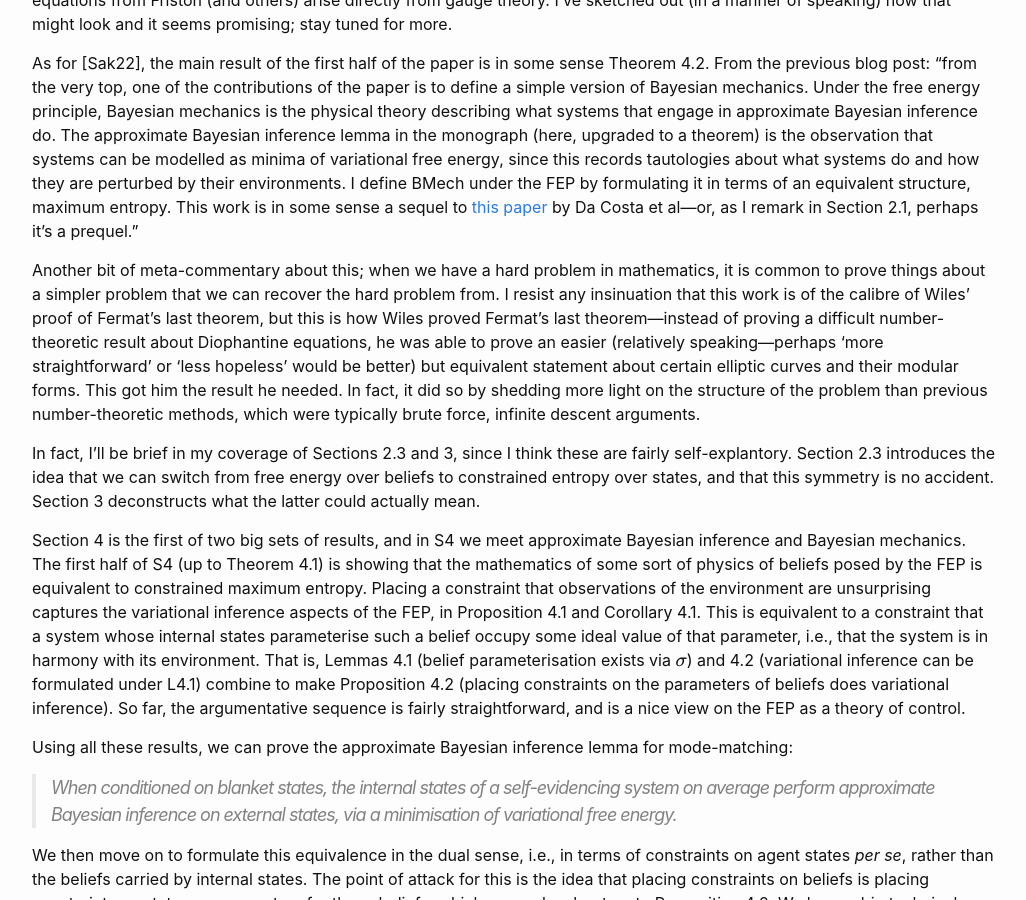
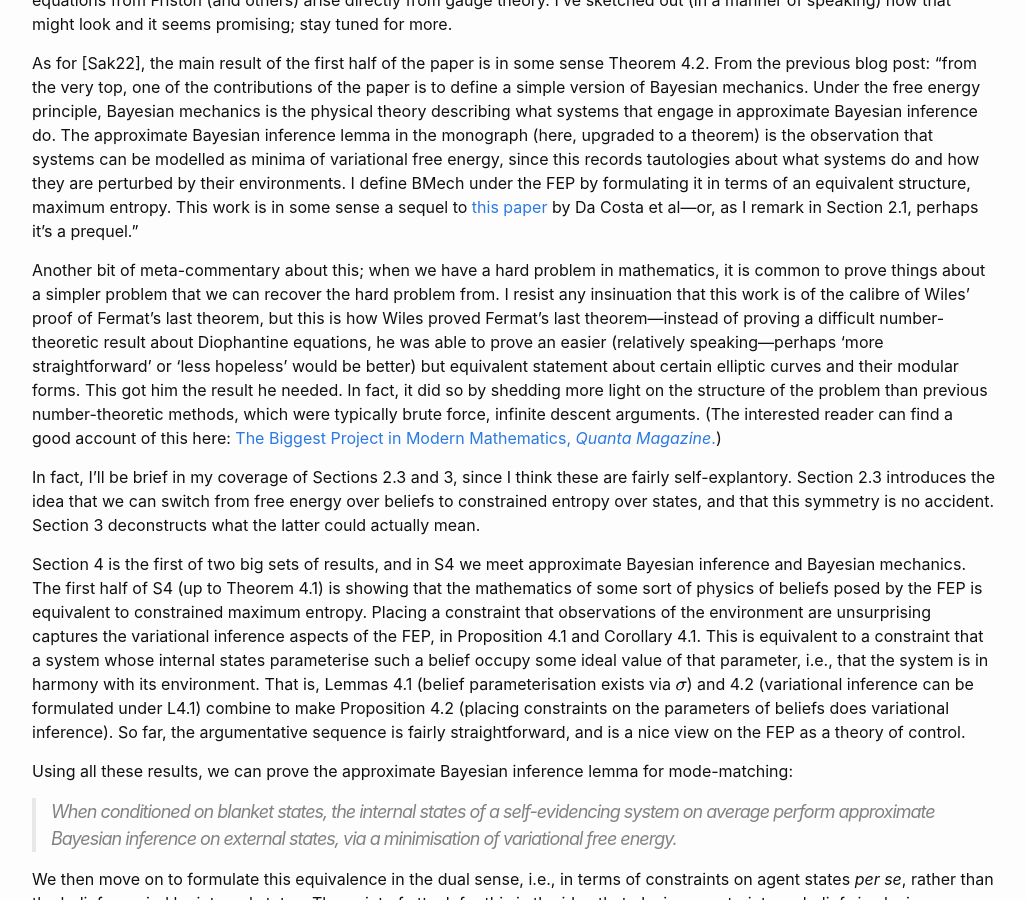
Before and after one commit to DARSakthi/DARSakthi.github.io, a Jekyll site: the page built from _posts/2022-05-24-BMech-II.markdown, in a window 1280 px wide and 900 px high, scrolled down 1424 px. Shown: the whole window, without its empty margins (126-1152 px from the left). Built offline with Jekyll 4.4.1, drawn with Linux system fonts in a browser that asks for light colours; formulas are drawn with MathJax 3; comment, search, counter and statistics services are not loaded.

Commit message:
Added link

```diff
--- a/_posts/2022-05-24-BMech-II.markdown
+++ b/_posts/2022-05-24-BMech-II.markdown
@@ -26,7 +26,7 @@ The idea behind this is that we can formulate the Helmholtz decomposition in thi
 
 As for [Sak22], the main result of the first half of the paper is in some sense Theorem 4.2. From the previous blog post: "from the very top, one of the contributions of the paper is to define a simple version of Bayesian mechanics. Under the free energy principle, Bayesian mechanics is the physical theory describing what systems that engage in approximate Bayesian inference do. The approximate Bayesian inference lemma in the monograph (here, upgraded to a theorem) is the observation that systems can be modelled as minima of variational free energy, since this records tautologies about what systems do and how they are perturbed by their environments. I define BMech under the FEP by formulating it in terms of an equivalent structure, maximum entropy. This work is in some sense a sequel to [this paper](https://arxiv.org/abs/2106.13830) by Da Costa et al—or, as I remark in Section 2.1, perhaps it's a prequel."
 
-Another bit of meta-commentary about this; when we have a hard problem in mathematics, it is common to prove things about a simpler problem that we can recover the hard problem from. I resist any insinuation that this work is of the calibre of Wiles' proof of Fermat's last theorem, but this is how Wiles proved Fermat's last theorem—instead of proving a difficult number-theoretic result about Diophantine equations, he was able to prove an easier (relatively speaking—perhaps 'more straightforward' or 'less hopeless' would be better) but equivalent statement about certain elliptic curves and their modular forms. This got him the result he needed. In fact, it did so by shedding more light on the structure of the problem than previous number-theoretic methods, which were typically brute force, infinite descent arguments.
+Another bit of meta-commentary about this; when we have a hard problem in mathematics, it is common to prove things about a simpler problem that we can recover the hard problem from. I resist any insinuation that this work is of the calibre of Wiles' proof of Fermat's last theorem, but this is how Wiles proved Fermat's last theorem—instead of proving a difficult number-theoretic result about Diophantine equations, he was able to prove an easier (relatively speaking—perhaps 'more straightforward' or 'less hopeless' would be better) but equivalent statement about certain elliptic curves and their modular forms. This got him the result he needed. In fact, it did so by shedding more light on the structure of the problem than previous number-theoretic methods, which were typically brute force, infinite descent arguments. (The interested reader can find a good account of this here: [The Biggest Project in Modern Mathematics, _Quanta Magazine_.](https://youtu.be/_bJeKUosqoY))
 
 In fact, I'll be brief in my coverage of Sections 2.3 and 3, since I think these are fairly self-explantory. Section 2.3 introduces the idea that we can switch from free energy over beliefs to constrained entropy over states, and that this symmetry is no accident. Section 3 deconstructs what the latter could actually mean.
 
```
